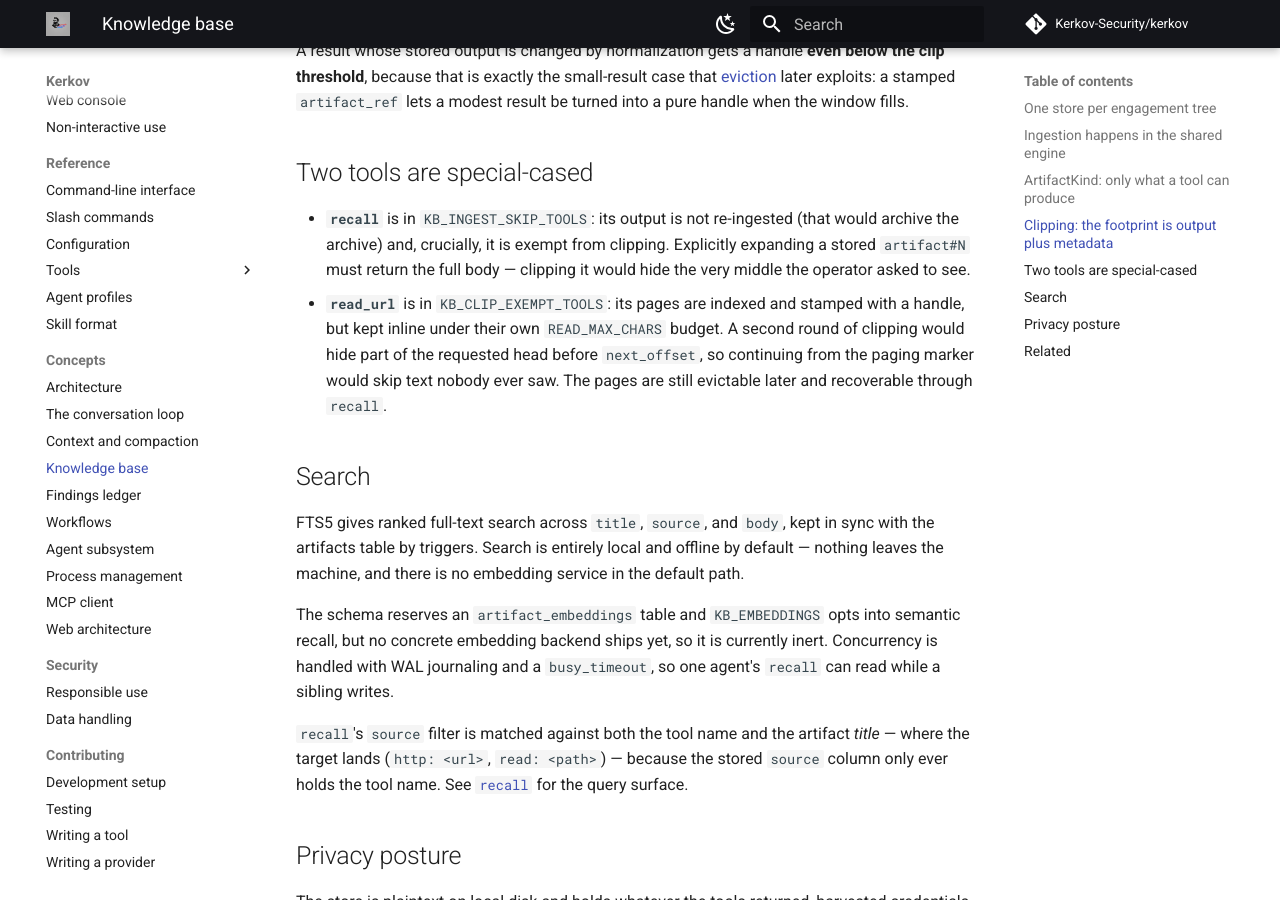
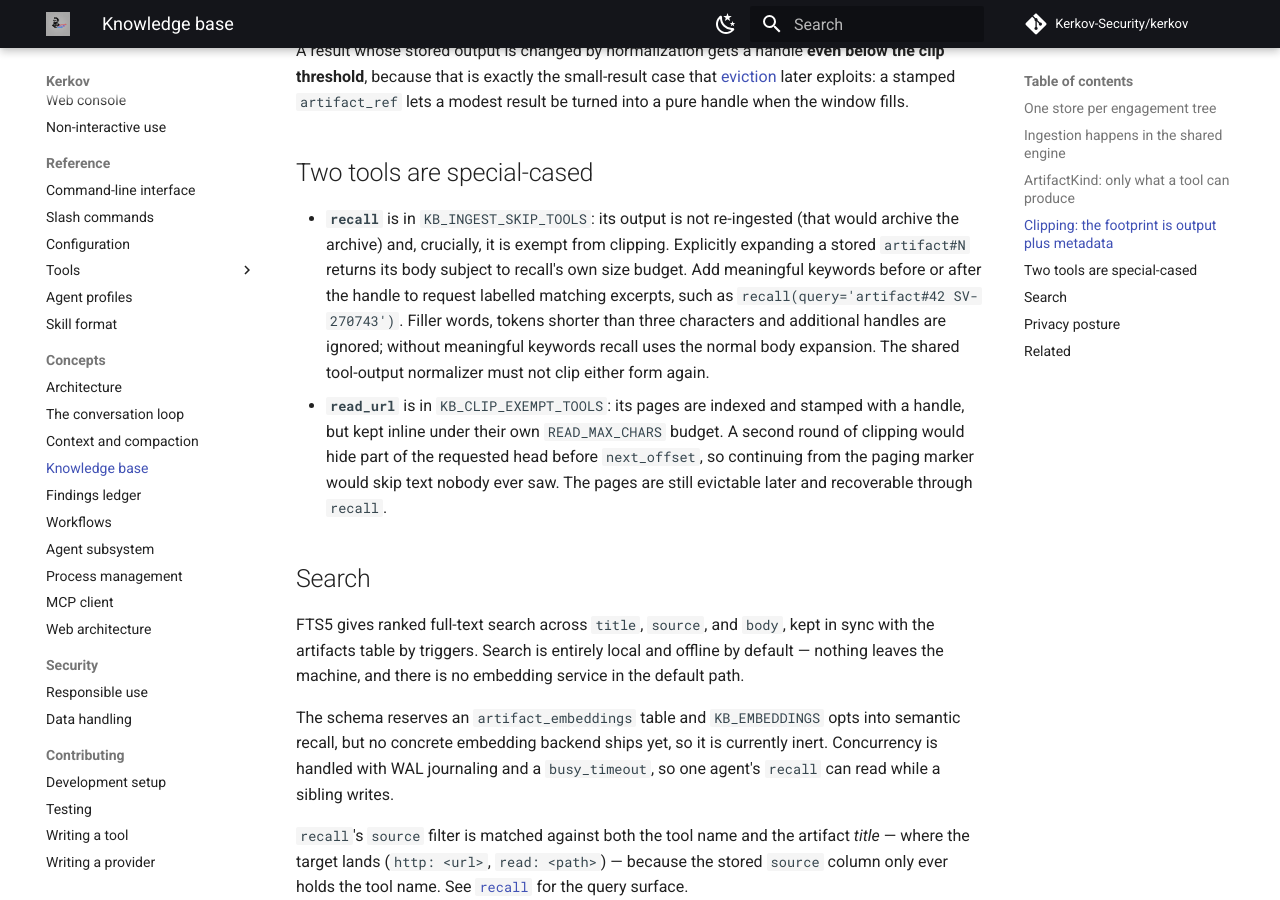
Before and after one commit to Kerkov-Security/kerkov, an MkDocs documentation site: the page built from docs/concepts/knowledge-base.md, in a window 1280 px wide and 900 px high, scrolled down 2247 px. Built offline with MkDocs 1.6.1 and Material for MkDocs 9.7.7, drawn with Linux system fonts in a browser that asks for light colours; comment, search, counter and statistics services are not loaded.

Commit message:
Preserve natural-language recall expansion and verify Codex payloads

```diff
--- a/docs/concepts/knowledge-base.md
+++ b/docs/concepts/knowledge-base.md
@@ -101,8 +101,12 @@ a modest result be turned into a pure handle when the window fills.
 
 - **`recall`** is in `KB_INGEST_SKIP_TOOLS`: its output is not re-ingested (that
   would archive the archive) and, crucially, it is exempt from clipping. Explicitly
-  expanding a stored `artifact#N` must return the full body — clipping it would hide
-  the very middle the operator asked to see.
+  expanding a stored `artifact#N` returns its body subject to recall's own size
+  budget. Add meaningful keywords before or after the handle to request labelled
+  matching excerpts, such as `recall(query='artifact#42 SV-270743')`. Filler words,
+  tokens shorter than three characters and additional handles are ignored; without
+  meaningful keywords recall uses the normal body expansion. The shared tool-output
+  normalizer must not clip either form again.
 - **`read_url`** is in `KB_CLIP_EXEMPT_TOOLS`: its pages are indexed and stamped with
   a handle, but kept inline under their own `READ_MAX_CHARS` budget. A second round
   of clipping would hide part of the requested head before `next_offset`, so
```
Also changed, not shown: docs/guides/web-console.md (+0 -4 lines), docs/reference/configuration.md (+2 -2 lines), 3 other files.
